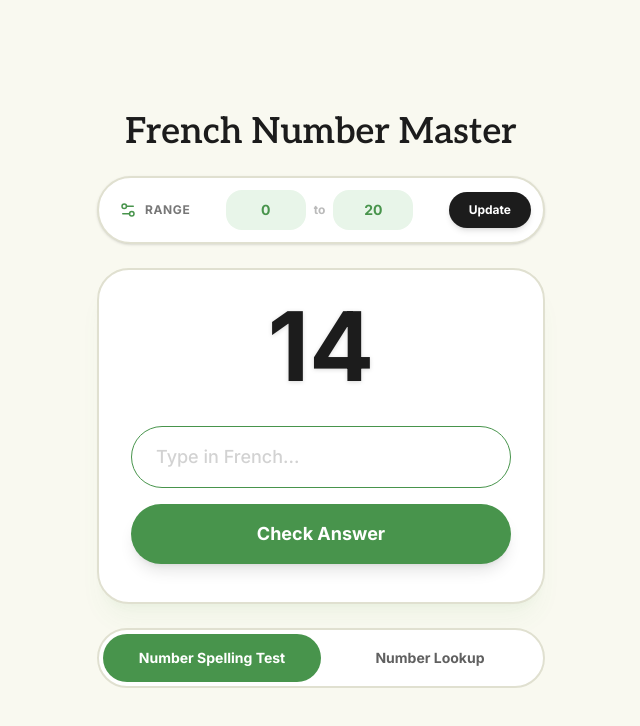
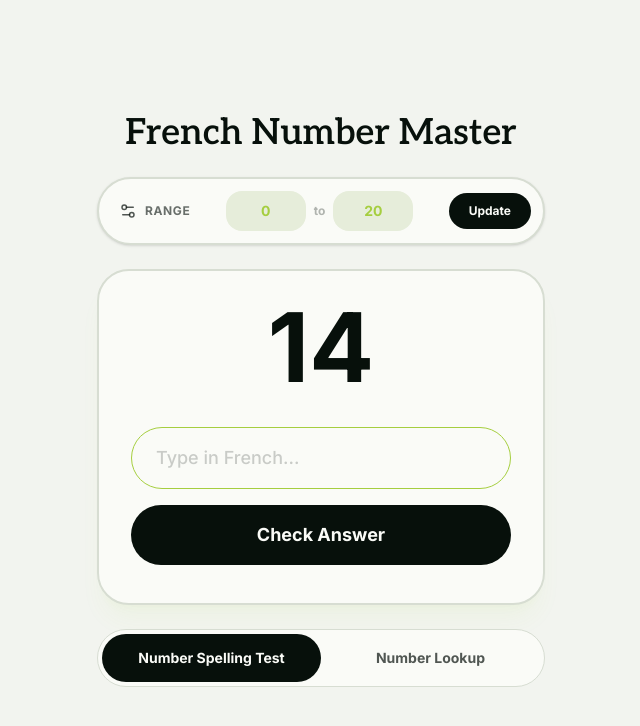
Before and after one commit to Judy-Nihao/french-number-master, a React (Vite) app: page / in a window 1280 px wide. Shown: the top 726 px of the page, without its empty margins (319-959 px from the left). Built offline with nearby package versions, Linux system fonts and the light colour scheme.

Commit message:
style(ui): apply lime, soft gray and near-black palette

```diff
--- a/src/components/ModeTabs.tsx
+++ b/src/components/ModeTabs.tsx
@@ -49,7 +49,7 @@ export const ModeTabs = ({
       ref={trackRef}
       role="tablist"
       aria-label="Number practice mode"
-      className="relative mt-6 grid grid-cols-2 rounded-pill border-surface border-app-border bg-app-card p-1 select-none"
+      className="relative mt-6 grid grid-cols-2 rounded-pill border-control border-app-border bg-app-card p-1 select-none"
       style={{ touchAction: "pan-y" }}
       onPanStart={() => {
         dragStart.current = x.get();
@@ -75,7 +75,7 @@ export const ModeTabs = ({
     >
       <motion.div
         aria-hidden="true"
-        className="absolute left-1 top-1 bottom-1 rounded-pill bg-app-primary pointer-events-none"
+        className="absolute left-1 top-1 bottom-1 rounded-pill bg-app-dark pointer-events-none"
         style={{ x, width: "calc((100% - 8px) / 2)" }}
       />
       {(["test", "lookup"] as const).map((tabMode) => (
@@ -105,9 +105,9 @@ export const ModeTabs = ({
             document.getElementById(`${next}-tab`)?.focus();
           }}
           className={cn(
-            "relative z-10 min-h-12 px-2 py-3 rounded-pill text-xs sm:text-sm font-bold transition-colors focus-visible:outline-2 focus-visible:outline-offset-2 focus-visible:outline-app-primary",
+            "relative z-10 min-h-12 px-2 py-3 rounded-pill text-xs sm:text-sm font-bold transition-colors focus-visible:outline-2 focus-visible:outline-offset-2 focus-visible:outline-app-dark",
             mode === tabMode
-              ? "text-white"
+              ? "text-app-card"
               : "text-app-dark/70 hover:text-app-dark",
           )}
         >
--- a/src/components/practice/LookupPanel.tsx
+++ b/src/components/practice/LookupPanel.tsx
@@ -28,7 +28,7 @@ export const LookupPanel = ({
     className="px-8 py-7"
   >
     <div className="flex items-center justify-center gap-2 mb-6">
-      <Search size={20} className="text-app-primary" />
+      <Search size={20} className="text-app-dark" />
       <h2 className="text-xl font-bold text-app-dark">Number → French</h2>
     </div>
     <NumberInput
@@ -46,7 +46,7 @@ export const LookupPanel = ({
               {lookupResult.word}
             </div>
             {lookupResult.ipa && (
-              <div className="text-sm text-app-dark/70 wrap-break-word">
+              <div className="text-sm text-app-dark/80 wrap-break-word">
                 {lookupResult.ipa}
               </div>
             )}
--- a/src/components/practice/PronunciationButton.tsx
+++ b/src/components/practice/PronunciationButton.tsx
@@ -9,9 +9,9 @@ type PronunciationButtonProps = ComponentPropsWithoutRef<"button"> & {
 
 const variants = {
   answer:
-    "p-4 border-surface hover:border-app-primary hover:text-app-primary transition-all shadow-elevation-control group",
+    "p-4 border-control hover:border-app-dark hover:text-app-dark transition-all  group",
   lookup:
-    "shrink-0 p-3 border-control hover:text-app-primary focus-visible:outline-2 focus-visible:outline-app-primary",
+    "shrink-0 p-3 border-control hover:text-app-dark focus-visible:outline-2 focus-visible:outline-app-dark",
 };
 
 export const PronunciationButton = ({
@@ -38,7 +38,7 @@ export const PronunciationButton = ({
           size={size}
           className={cn(
             "animate-spin",
-            variant === "answer" && "text-app-primary",
+            variant === "answer" && "text-app-dark",
           )}
         />
       ) : (
@@ -46,7 +46,7 @@ export const PronunciationButton = ({
           size={size}
           className={
             variant === "answer"
-              ? "text-app-dark group-hover:text-app-primary transition-colors"
+              ? "text-app-dark group-hover:text-app-dark transition-colors"
               : undefined
           }
         />
--- a/src/components/practice/RangeSettings.tsx
+++ b/src/components/practice/RangeSettings.tsx
@@ -42,7 +42,7 @@ export const RangeSettings = ({
       className="grid grid-cols-1 sm:flex items-center gap-4 sm:gap-3"
     >
       <div className="flex items-center justify-center sm:justify-start gap-2 sm:shrink-0 sm:pl-2">
-        <Settings2 size={18} className="text-app-primary" />
+        <Settings2 size={18} className="text-app-dark/70" />
         <span className="text-xs font-bold text-app-dark/60 uppercase tracking-wider">
           Range
         </span>
@@ -74,7 +74,7 @@ export const RangeSettings = ({
         (minRange === Number(tempMin) && maxRange === Number(tempMax))
       }
       className={cn(
-        "text-[10px] text-app-primary mt-2 font-bold text-center h-4",
+        "text-[10px] text-app-dark/70 mt-2 font-bold text-center h-4",
         mode === "test" &&
           (minRange !== Number(tempMin) || maxRange !== Number(tempMax))
           ? "animate-bounce"
--- a/src/components/practice/SpellingPanel.tsx
+++ b/src/components/practice/SpellingPanel.tsx
@@ -37,7 +37,7 @@ export const SpellingPanel = ({
         key={currentNumber}
         initial={{ scale: 0.8, opacity: 0, rotate: -5 }}
         animate={{ scale: 1, opacity: 1, rotate: 0 }}
-        className="text-8xl font-bold text-app-dark mb-8 drop-shadow-sm max-w-full wrap-anywhere text-center"
+        className="text-8xl font-bold text-app-dark mb-8  max-w-full wrap-anywhere text-center"
         style={{
           fontSize: `${Math.min(96, 480 / String(currentNumber ?? "").length)}px`,
         }}
@@ -61,7 +61,7 @@ export const SpellingPanel = ({
           />
           <div className="absolute right-5 top-1/2 -translate-y-1/2 flex items-center gap-2">
             {feedback === "correct" && (
-              <CheckCircle2 className="text-app-primary" size={24} />
+              <CheckCircle2 className="text-app-success" size={24} />
             )}
             {feedback === "incorrect" && (
               <XCircle className="text-app-red" size={24} />
--- a/src/components/ui/Button.tsx
+++ b/src/components/ui/Button.tsx
@@ -9,10 +9,10 @@ export type ButtonProps = ComponentPropsWithRef<"button"> & {
 
 const variants: Record<ButtonVariant, string> = {
   primary:
-    "w-full py-4 font-bold text-lg bg-app-primary text-white hover:bg-app-primary/90 transition-all shadow-elevation-action active:scale-95 disabled:opacity-50 disabled:cursor-not-allowed",
-  next: "w-full py-4 bg-app-dark text-white hover:bg-app-dark/90 transition-all shadow-elevation-action flex items-center justify-center gap-2 group",
+    "w-full py-4 font-bold text-lg bg-app-dark text-app-card hover:bg-app-dark/90 transition-all  active:scale-95 disabled:opacity-50 disabled:cursor-not-allowed",
+  next: "w-full py-4 bg-app-dark text-app-card hover:bg-app-dark/90 transition-all  flex items-center justify-center gap-2 group",
   update:
-    "w-full sm:w-auto shrink-0 px-8 sm:px-5 py-3 sm:py-2.5 bg-app-dark text-white text-xs font-bold hover:scale-105 active:scale-95 transition-transform shadow-elevation-control focus-visible:outline-2 focus-visible:outline-offset-2 focus-visible:outline-app-primary disabled:cursor-not-allowed disabled:hover:scale-100",
+    "w-full sm:w-auto shrink-0 px-8 sm:px-5 py-3 sm:py-2.5 bg-app-dark text-app-card text-xs font-bold hover:scale-105 active:scale-95 transition-transform  focus-visible:outline-2 focus-visible:outline-offset-2 focus-visible:outline-app-dark disabled:cursor-not-allowed disabled:hover:scale-100",
 };
 
 export const Button = ({
--- a/src/index.css
+++ b/src/index.css
@@ -18,15 +18,20 @@
   --font-display: "Aleo", Georgia, serif;
   --font-sans: "Inter", ui-sans-serif, system-ui, sans-serif;
 
-  --color-app-bg: #f9f9f0;
-  --color-app-primary: #48944c;
-  --color-app-primary-light: #e8f5e9;
-  --color-app-dark: #1c1c1c;
+  --color-app-bg: #f2f4ef;
+  --color-app-primary: #a5ce3f;
+  --color-app-primary-light: #e6edda;
+  --color-app-dark: #07100b;
   --color-app-text: var(--color-app-dark);
-  --color-app-border: #e0e0d0;
-  --color-app-card: #ffffff;
+  --color-app-border: #d7ddd2;
+  --color-app-shell: #ffffff;
+  --color-app-answer: #eef1e9;
+  --color-app-card: #fafbf7;
   --color-app-accent: #ffd54f;
-  --color-app-red: #ff5252;
+  --color-app-success: #305a25;
+  --color-app-red: #b32632;
+  --color-app-error-panel: #f4b6b8;
+  --color-app-error-light: #fce8e7;
 }
 
 :root {
```
